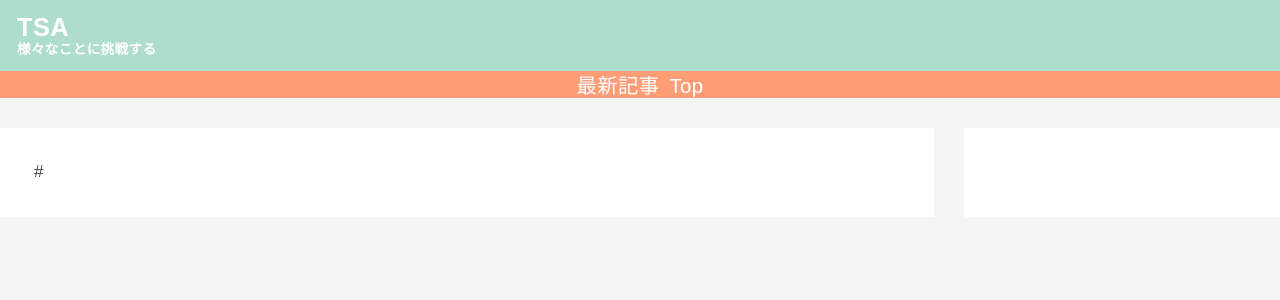
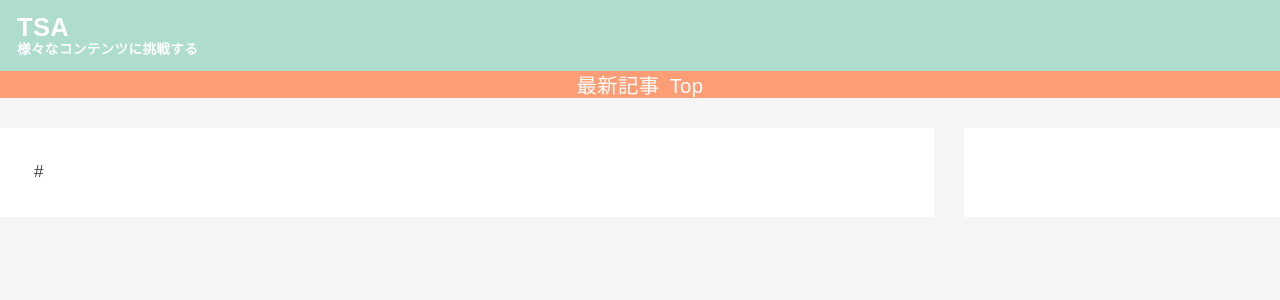
Before and after one commit to tattsuast/tattsuast.github.io, a Jekyll site: the page built from index.md, in a window 1280 px wide. Shown: the top 300 px of the page. Built offline with Jekyll 4.4.1, drawn with Linux system fonts in a browser that asks for light colours.

Commit message:
Update _config.yml

```diff
--- a/_config.yml
+++ b/_config.yml
@@ -1,6 +1,6 @@
 # Site settings
 title: TSA
-description: 様々なことに挑戦する
+description: 様々なコンテンツに挑戦する
 #author: <a href="https://tattsuast.github.io/toyo/">たっつー＊</a>
 baseurl: ""
 url: "https://tattsuast.github.io"
```
